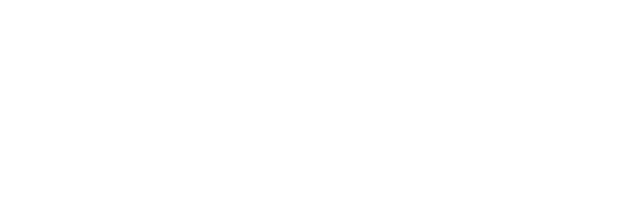
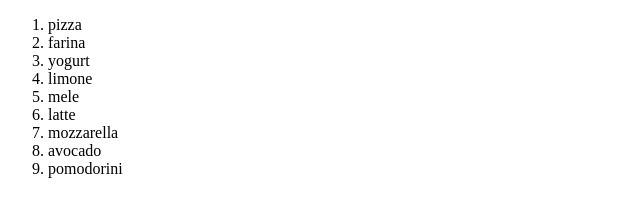
Before and after one commit to AnukaJapa/js-lista-spesa, a plain HTML site: page index.html in a window 1280 px wide. Shown: the whole page, without its empty margins (0-640 px from the left). Drawn offline with Linux system fonts and the light colour scheme.

Commit message:
stampare la lista in html

```diff
--- a/index.html
+++ b/index.html
@@ -7,7 +7,9 @@
     <title>Document</title>
 </head>
 <body>
+    <div class="container">
 
+    </div>
     <script src="script.js"></script>
 </body>
 </html>
--- a/script.js
+++ b/script.js
@@ -23,3 +23,16 @@ while(i<expenses.length){
 console.log(expenses[i]);
 i++
 }
+
+//*stampare gli elementi della lista in html, utilizzando uno dei cicli (for o while loop)
+
+let container = document.querySelector(".container");
+
+let orderedList = document.createElement("ol");
+container.appendChild(orderedList);
+
+for(let i =0; i<expenses.length; i++){
+    let newListElement = document.createElement("li")
+    newListElement.textContent = expenses[i];
+    orderedList.appendChild(newListElement);
+}
```
